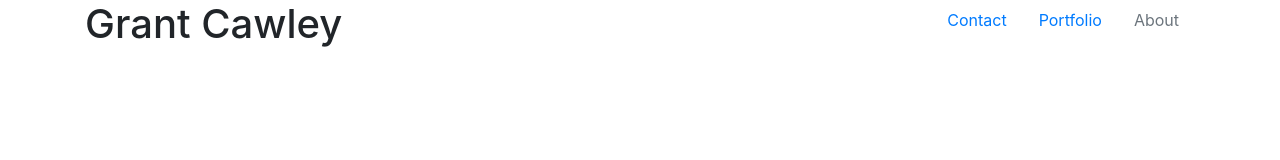
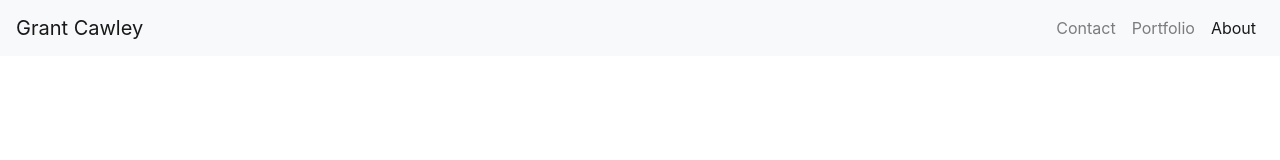
Before and after one commit to cawleygl/cawley-portfolio-html, a plain HTML site: page index.html in a window 1280 px wide. Drawn offline with nearby package versions, Linux system fonts and the light colour scheme.

Commit message:
Re-coded navbar to use navbar bootstrap CSS and added nav link functionality

```diff
--- a/index.html
+++ b/index.html
@@ -1,29 +1,36 @@
-<!DOCTYPE html>
-<html>
+<!doctype html>
+<html lang="en">
+
 <head>
+    <meta charset="utf-8">
+    <meta name="viewport" content="width=device-width, initial-scale=1, shrink-to-fit=no">
     <link rel="stylesheet" href="https://cdn.jsdelivr.net/npm/bootstrap@4.5.3/dist/css/bootstrap.min.css" integrity="sha384-TX8t27EcRE3e/ihU7zmQxVncDAy5uIKz4rEkgIXeMed4M0jlfIDPvg6uqKI2xXr2" crossorigin="anonymous">
-        <title>About Grant Cawley</title>
+    <title>About</title>
 </head>
+
 <body>
-        <div class="container">
-            <div class="row">
-                <div class="col-md-8">
-                    <h1>Grant Cawley</h1>
-                </div>
-                <div class="col-md-4">
-                    <ul class="nav justify-content-end">
+
+    <nav class="navbar navbar-expand-lg navbar-light bg-light">
+        <a class="navbar-brand" href="#">Grant Cawley</a>
+        <button class="navbar-toggler" type="button" data-toggle="collapse" data-target="#navbarTogglerDemo02" aria-controls="navbarTogglerDemo02" aria-expanded="false" aria-label="Toggle navigation">
+            <span class="navbar-toggler-icon"></span>
+        </button>
+
+        <div class="collapse navbar-collapse" id="navbarTogglerDemo02">
+            <ul class="navbar-nav ml-auto mt-2 mt-lg-0">
                 <li class="nav-item">
-                          <a class="nav-link" href="#">Contact</a>
+                    <a class="nav-link" href="contact.html">Contact</a>
                 </li>
                 <li class="nav-item">
-                          <a class="nav-link" href="#">Portfolio</a>
+                    <a class="nav-link" href="portfolio.html">Portfolio</a>
                 </li>
-                        <li class="nav-item">
-                          <a class="nav-link disabled" href="#" tabindex="-1" aria-disabled="true">About</a>
+                <li class="nav-item active">
+                    <a class="nav-link" href="#">About <span class="sr-only">(current)</span></a>
                 </li>
             </ul>
         </div>
-            </div>
-        </div>
+    </nav>
+
 </body>
+
 </html>
```
Also changed, not shown: contact.html (+23 -16 lines), portfolio.html (+24 -17 lines), 1 other file. Lines whose indentation alone changed are shown as unchanged.
